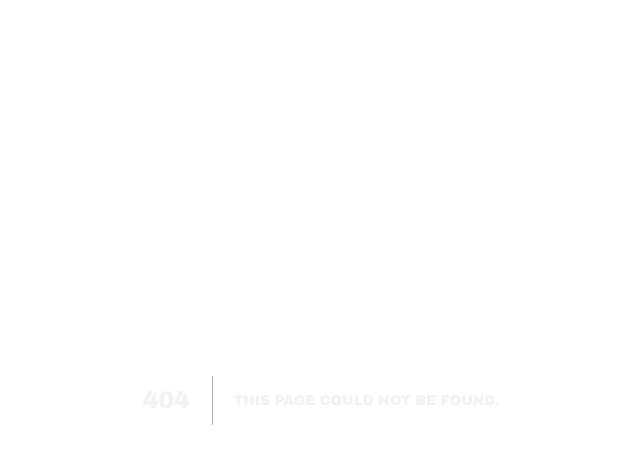
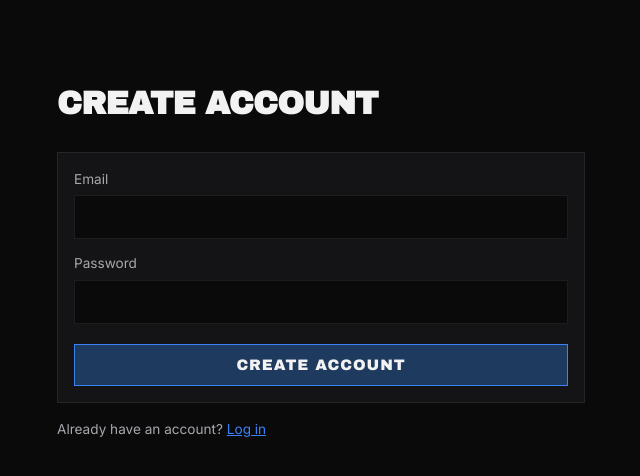
Before and after one commit to soccer-performance-app/THEREALIRONSET, a Next.js app: page /signup in a window 1280 px wide. Before the commit this address had no page. Shown: the top 476 px of the page, without its empty margins (319-959 px from the left). Built offline with nearby package versions, Linux system fonts and the light colour scheme; no server answers.

Commit message:
Add login/signup pages, wire nav links to auth

```diff
--- /dev/null
+++ b/app/signup/page.tsx
@@ -0,0 +1,73 @@
+"use client";
+
+import { useState } from "react";
+import { useRouter } from "next/navigation";
+import { supabase } from "@/lib/supabase";
+
+export default function SignupPage() {
+  const router = useRouter();
+  const [email, setEmail] = useState("");
+  const [password, setPassword] = useState("");
+  const [error, setError] = useState<string | null>(null);
+  const [loading, setLoading] = useState(false);
+
+  async function handleSignup(e: React.FormEvent) {
+    e.preventDefault();
+    setError(null);
+    setLoading(true);
+    const { data, error: signupError } = await supabase.auth.signUp({ email, password });
+    if (signupError) {
+      setError(signupError.message);
+      setLoading(false);
+      return;
+    }
+    if (data.session) {
+      // Confirmation is off — user is already logged in, go straight to onboarding.
+      router.push("/onboarding");
+    } else {
+      // Confirmation is required — Supabase will handle it via email link/code.
+      setError("Check your email to confirm your account, then log in.");
+      setLoading(false);
+    }
+  }
+
+  return (
+    <main className="wrap" style={{ paddingTop: 80 }}>
+      <h1 style={{ marginBottom: 24 }}>Create account</h1>
+      <form onSubmit={handleSignup} className="card">
+        <div className="field">
+          <label htmlFor="email">Email</label>
+          <input
+            id="email"
+            type="email"
+            required
+            value={email}
+            onChange={(e) => setEmail(e.target.value)}
+            autoComplete="email"
+          />
+        </div>
+        <div className="field" style={{ marginTop: 14 }}>
+          <label htmlFor="password">Password</label>
+          <input
+            id="password"
+            type="password"
+            required
+            minLength={6}
+            value={password}
+            onChange={(e) => setPassword(e.target.value)}
+            autoComplete="new-password"
+          />
+        </div>
+        {error && (
+          <p style={{ color: "var(--down)", fontSize: "0.85rem", marginTop: 14 }}>{error}</p>
+        )}
+        <button type="submit" className="btn btn-primary btn-block" style={{ marginTop: 20 }} disabled={loading}>
+          {loading ? "Creating account…" : "Create account"}
+        </button>
+      </form>
+      <p className="muted" style={{ marginTop: 16, fontSize: "0.85rem" }}>
+        Already have an account? <a href="/login" style={{ color: "var(--steel-bright)" }}>Log in</a>
+      </p>
+    </main>
+  );
+}
```
Also changed, not shown: app/login/page.tsx (added, +72 -0 lines), app/page.tsx (+4 -4 lines).
